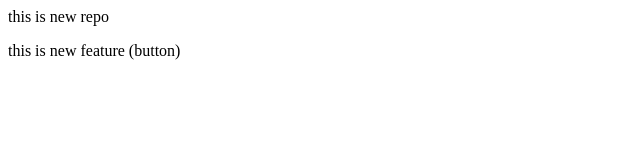
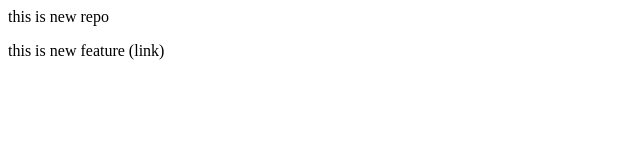
Before and after one commit to julekha1320/local-repo, a plain HTML site: page index.html in a window 1280 px wide. Shown: the full height of the page, 0-640 px from the left. Drawn offline with Linux system fonts and the light colour scheme.

Commit message:
Add link

```diff
--- a/index.html
+++ b/index.html
@@ -1,4 +1,4 @@
 <p>this is new repo
 
 </p>
-<p>this is new feature (button)</p>
+<p>this is new feature (link)</p>
```
